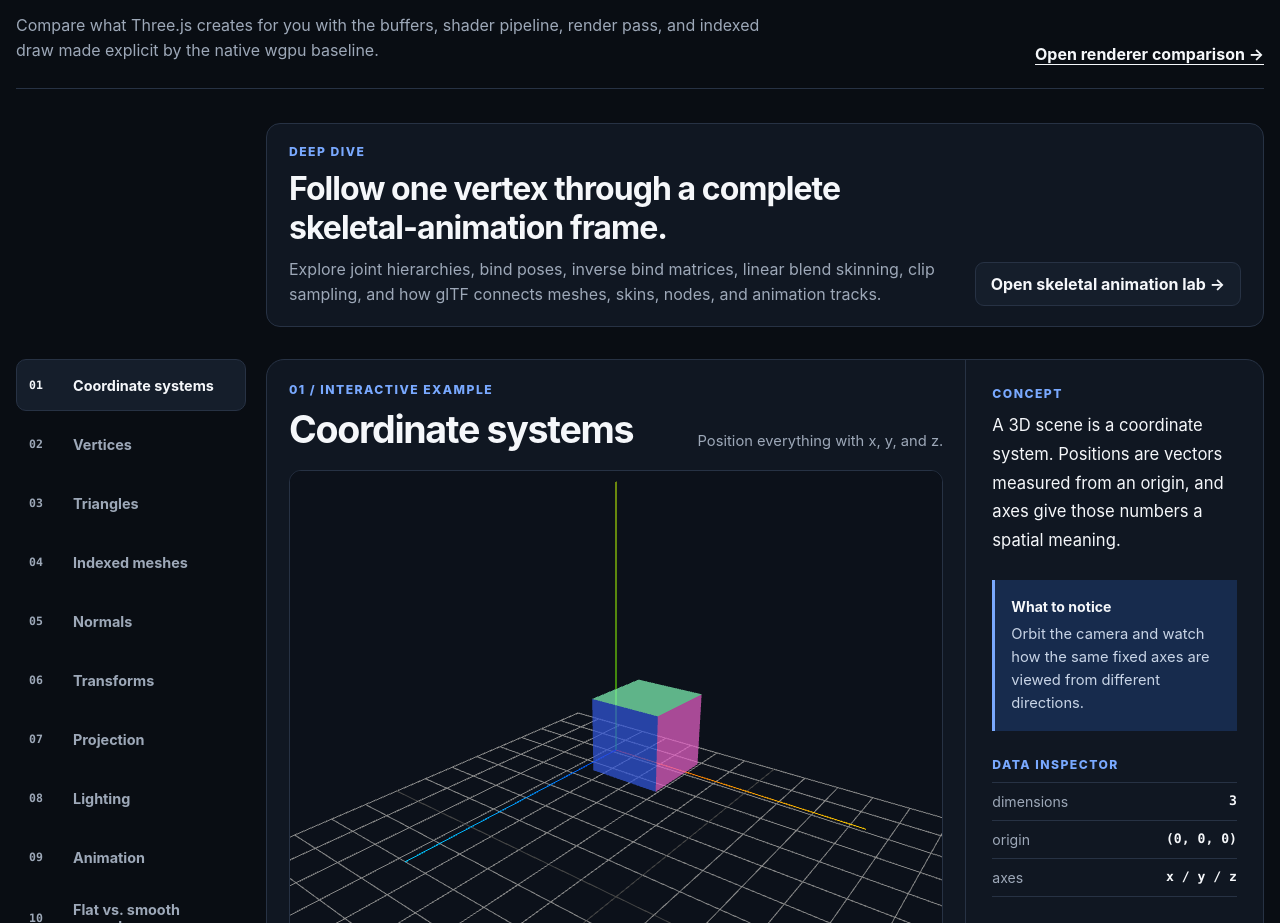
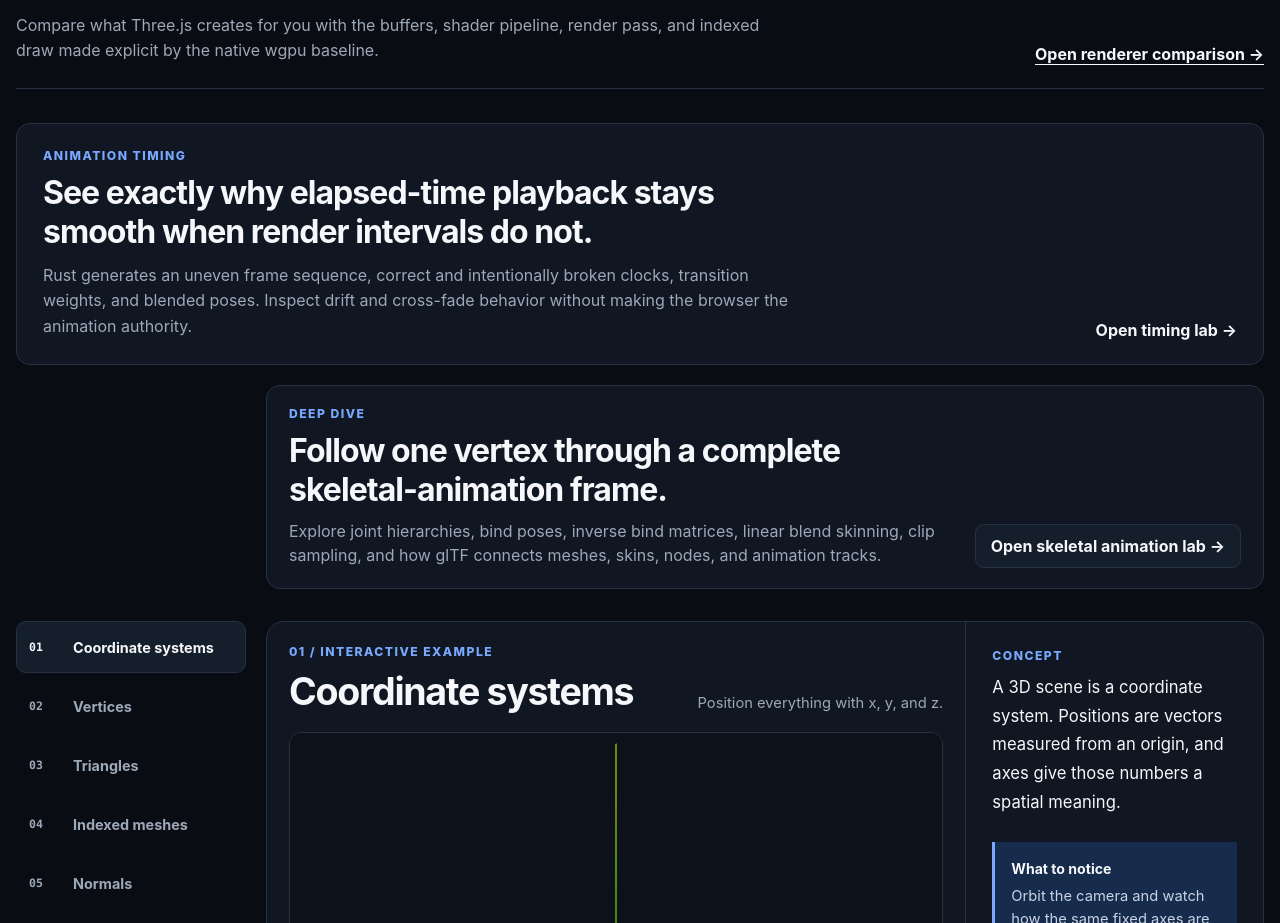
Before and after one commit to moritzbrantner/3d-lab, a Next.js app in the folder web/: page / in a window 1280 px wide. Shown: the part 1480-2403 px from the top of the page. Built offline with nearby package versions, Linux system fonts and the light colour scheme.

Commit message:
Surface animation timing lab from home

```diff
--- a/web/app/page.tsx
+++ b/web/app/page.tsx
@@ -1,6 +1,7 @@
 import { MaterialTextureTeaser } from "@/components/material-texture-teaser";
 import { ModelPipelineTeaser } from "@/components/model-pipeline-teaser";
 import { NormalMappingTeaser } from "@/components/normal-mapping-teaser";
+import { PlaybackTimingTeaser } from "@/components/playback-timing-teaser";
 import { RendererComparisonTeaser } from "@/components/renderer-comparison-teaser";
 import { SceneEditorTeaser } from "@/components/scene-editor-teaser";
 import { SkeletalAnimationTeaser } from "@/components/skeletal-animation-teaser";
@@ -22,6 +23,7 @@ export default function Home() {
       <NormalMappingTeaser />
       <ModelPipelineTeaser />
       <RendererComparisonTeaser />
+      <PlaybackTimingTeaser />
       <SkeletalAnimationTeaser />
       <ThreeLab />
     </main>
```
